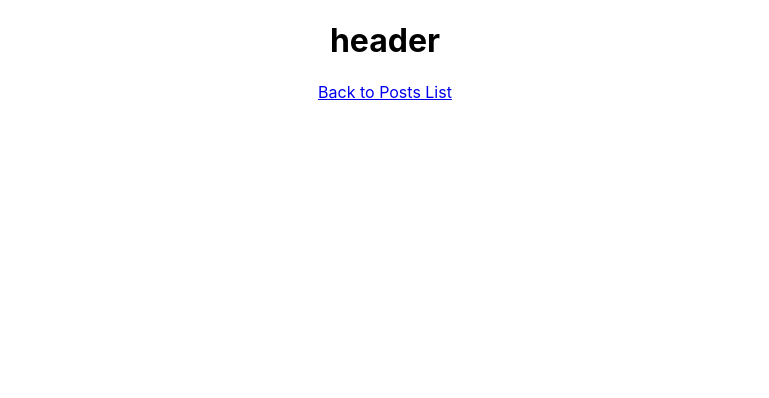
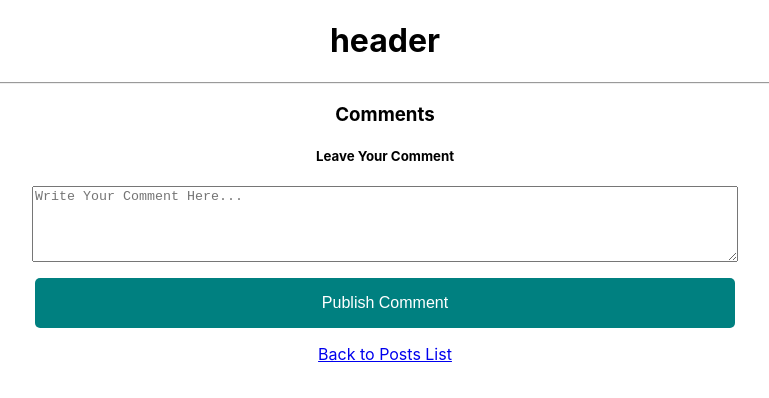
Before and after one commit to deeem/simple-blog, a React (Create React App) app: page /posts/new in a window 1280 px wide. Shown: the top 398 px of the page, without its empty margins (255-1024 px from the left). Built offline with nearby package versions, Linux system fonts and the light colour scheme; no server answers.

Commit message:
publish comment

```diff
--- a/package.json
+++ b/package.json
@@ -11,7 +11,8 @@
     "react-router-dom": "^5.0.1",
     "react-scripts": "3.1.1",
     "redux": "^4.0.4",
-    "redux-thunk": "^2.3.0"
+    "redux-thunk": "^2.3.0",
+    "uuid": "^3.3.3"
   },
   "scripts": {
     "start": "react-scripts start",
--- a/src/components/pages/Post.js
+++ b/src/components/pages/Post.js
@@ -1,25 +1,68 @@
 import React, { Component } from 'react'
-import * as actions from '../../store/actions'
-import { connect } from 'react-redux'
+import axios from '../../api/axios-posts'
+import CommentsForm from '../posts/comments/form/CommentsForm'
 
 class Post extends Component {
-  componentDidMount() {
+  state = {
+    title: '',
+    body: '',
+    comments: [],
+    comment_body: '',
+  }
+
+  async componentDidMount() {
     const { id } = this.props.match.params
+    this.fetch(id)
+  }
+
+  fetch = async id => {
+    const res = await axios.get(`posts/${id}?_embed=comments`)
+    this.setState({
+      title: res.data.title,
+      body: res.data.body,
+      comments: res.data.comments,
+    })
+  }
+
+  publishComment = async text => {
+    const { id } = this.props.match.params
+    const res = await axios.post('/comments', {
+      postId: id,
+      body: text,
+    })
+
+    this.setState({
+      comments: [
+        ...this.state.comments,
+        {
+          id: res.data.id,
+          postId: id,
+          body: text,
+        },
+      ],
+    })
+  }
+
+  onCommentSubmit = text => {
+    console.log(text)
+    this.publishComment(text)
   }
 
   render() {
-    const { id } = this.props.match.params
-    const { posts } = this.props
-    const post = posts.find(item => item.id === +id)
+    const { title, body, comments } = this.state
 
     return (
       <>
-        {post && (
+        {title && (
           <>
-            <h3>{post.title}</h3>
-            <p>{post.body}</p>
+            <h3>{title}</h3>
+            <p>{body}</p>
           </>
         )}
+        <hr />
+        <h3>Comments</h3>
+        <h5>Leave Your Comment</h5>
+        <CommentsForm onSubmit={this.onCommentSubmit} />
 
         <a href="/">Back to Posts List</a>
       </>
@@ -27,11 +70,4 @@ class Post extends Component {
   }
 }
 
-const mapStateToProps = state => {
-  return {
-    posts: state.posts.posts,
-    loading: state.posts.loading,
-  }
-}
-
-export default connect(mapStateToProps)(Post)
+export default Post
--- /dev/null
+++ b/src/components/posts/comments/form/CommentsForm.css
@@ -0,0 +1,27 @@
+.comment-form {
+  display: flex;
+  flex-direction: column;
+}
+
+.comment-form__textarea {
+  min-width: 700px;
+  margin: 0 auto;
+  height: 70px;
+}
+
+.comment-form__submit {
+  min-width: 700px;
+  margin: 1rem auto;
+  background-color: teal;
+  border: none;
+  padding: 1rem;
+  color: white;
+  cursor: pointer;
+  border-radius: 5px;
+  font-size: 16px;
+}
+
+.comment-form__submit:hover,
+.comment-form__submit:active {
+    background-color: rgb(15, 134, 134);
+}
--- /dev/null
+++ b/src/components/posts/comments/form/CommentsForm.js
@@ -0,0 +1,42 @@
+import React, { Component } from 'react'
+import './CommentsForm.css'
+import PropTypes from 'prop-types'
+
+class CommentsForm extends Component {
+  state = {
+    comment: '',
+  }
+
+  onChange = e => {
+    this.setState({ [e.target.name]: e.target.value })
+  }
+
+  onPublish = e => {
+    e.preventDefault()
+    this.props.onSubmit(this.state.comment)
+  }
+
+  render() {
+    const { text } = this.state
+    return (
+      <form className="comment-form">
+        <textarea
+          className="comment-form__textarea"
+          name="comment"
+          placeholder="Write Your Comment Here..."
+          value={text}
+          onChange={this.onChange}
+        />
+        <button className="comment-form__submit" onClick={this.onPublish}>
+          Publish Comment
+        </button>
+      </form>
+    )
+  }
+}
+
+export default CommentsForm
+
+CommentsForm.propTypes = {
+  onSubmit: PropTypes.func.isRequired,
+}
--- a/src/store/actions/posts.js
+++ b/src/store/actions/posts.js
@@ -28,7 +28,6 @@ export const postsFetch = () => {
     axios
       .get('/posts')
       .then(res => {
-        console.log(res.data)
         dispatch(postsFetchSuccess(res.data))
       })
       .catch(res => {
```
Also changed, not shown: src/components/posts/comments/commentsForm.js (deleted).
